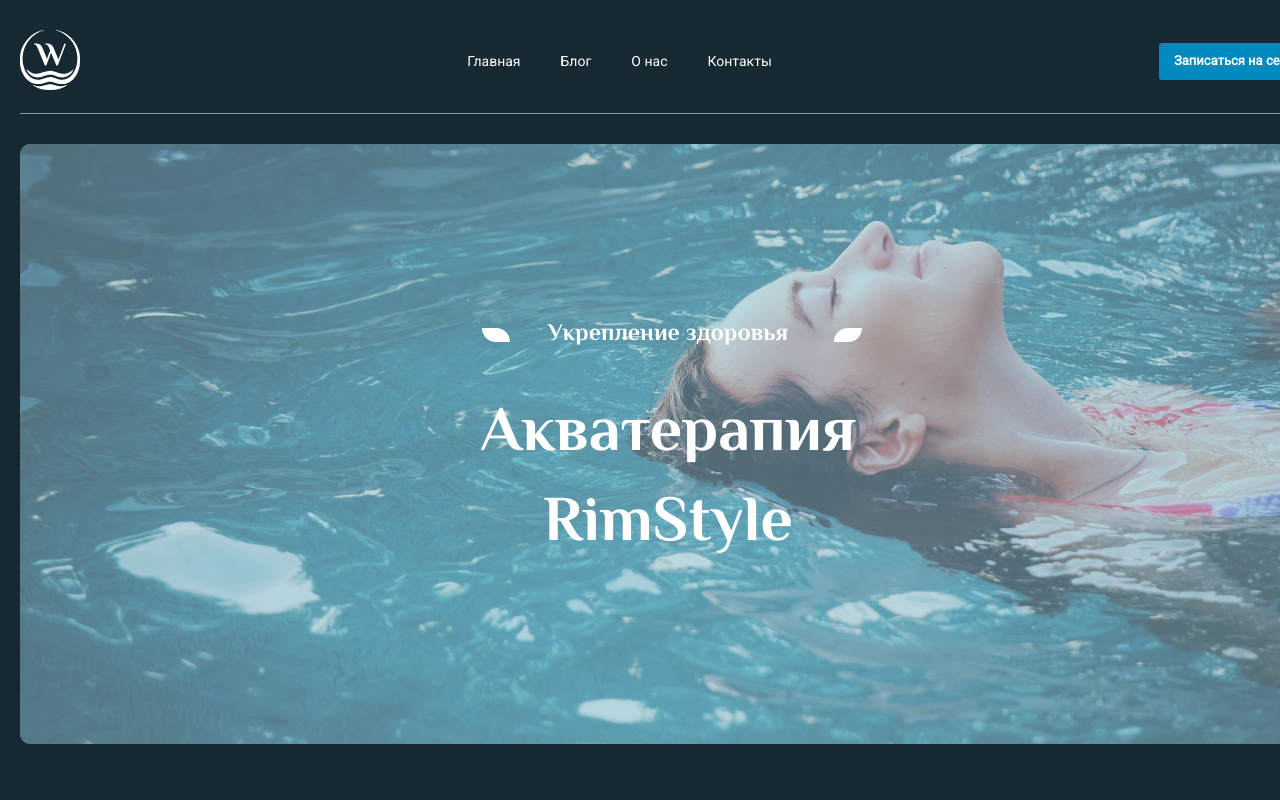
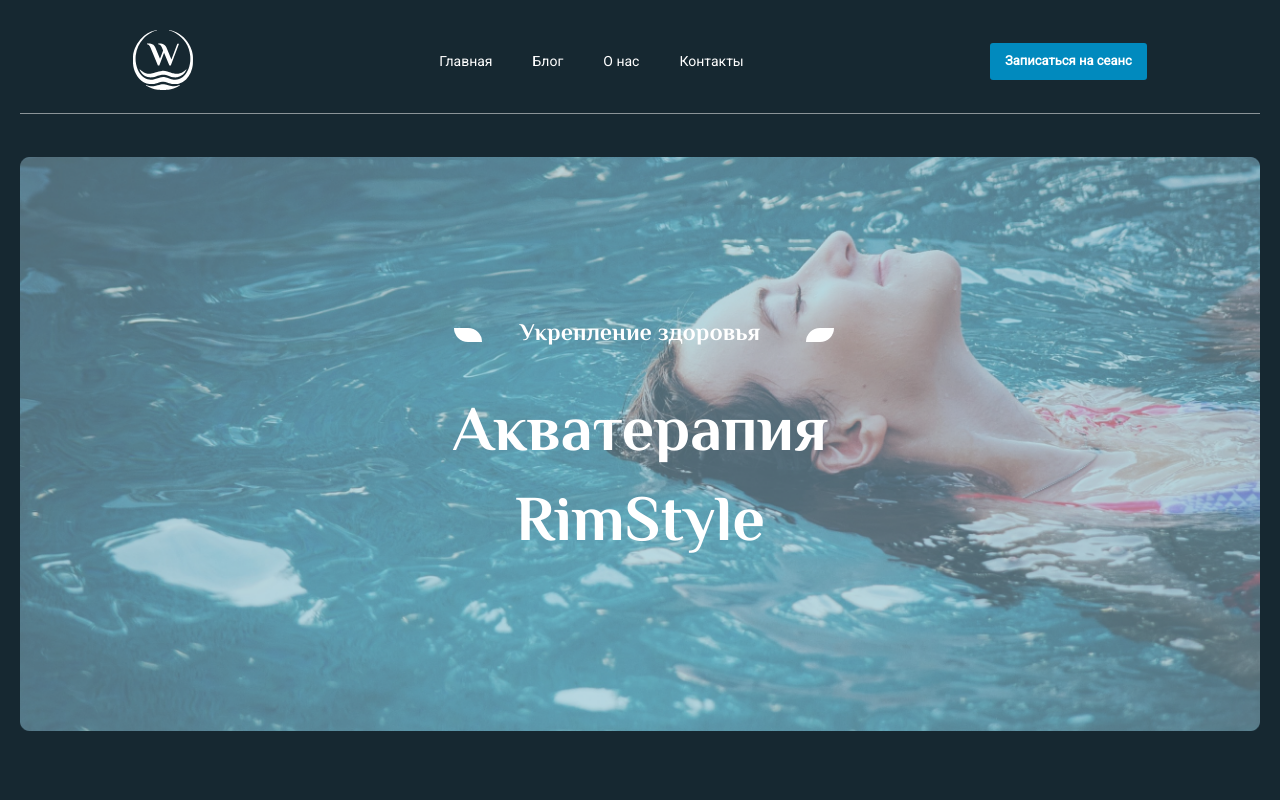
Before and after one commit to exwizar/Multi-page-website, a React (Create React App) app: page / in a window 1280 px wide. Shown: the top 800 px of the page. Built offline with nearby package versions, Linux system fonts and the light colour scheme.

Commit message:
add flex-wrap in styles

```diff
--- a/src/page/main/Mainpage.jsx
+++ b/src/page/main/Mainpage.jsx
@@ -15,7 +15,7 @@
     dots: true,
     infinite: true,
     speed: 500,
-    slidesToShow: 3,
+    slidesToShow: 1,
     slidesToScroll: 1,
     autoplay: true,
     autoplaySpeed: 10000,
@@ -100,22 +100,22 @@
       <div className='about'>
         <Heading>Об RitmStyle</Heading>
 
-        <div className='about-massage'>
-          <div className='about-massage__info'>
+        <div className='about-block'>
+          <div className='about-massage'>
             <h2 className='about-massage__title'>RitmStyle массаж</h2>
             <p className='about-massage__text'>Lorem ipsum dolor sit amet, consectetur adipiscing elit. Donec in purus, sed tellus eget mattis nibh quam. Eu ornare nunc, id est. Erat consectetur etiam a sit diam in imperdiet amet. Diam nisl, ipsum suscipit amet. Eleifend amet habitasse proin quis adipiscing.
             Nisl convallis mauris in consequat. Sit ac vitae posuere maecenas dictumst quam. Felis amet diam, non augue massa. Egestas molestie lobortis rhoncus, elit nulla nisl. Habitant tortor at tempor.</p>
           </div>
-            <div className='about-massage__img'>
+            <div className='about-block__img'>
               <img src={swimGrl} alt="" />
             </div>
         </div>
 
-        <div className='about-massage'>
-            <div className='about-massage__img'>
+        <div className='about-block'>
+            <div className='about-block__img'>
               <img src={swimGrl} alt="" />
             </div>
-          <div className='about-massage__info'>
+          <div className='about-massage'>
             <h2 className='about-massage__title'>RitmStyle массаж</h2>
             <p className='about-massage__text'>Lorem ipsum dolor sit amet, consectetur adipiscing elit. Donec in purus, sed tellus eget mattis nibh quam. Eu ornare nunc, id est. Erat consectetur etiam a sit diam in imperdiet amet. Diam nisl, ipsum suscipit amet. Eleifend amet habitasse proin quis adipiscing.
             Nisl convallis mauris in consequat. Sit ac vitae posuere maecenas dictumst quam. Felis amet diam, non augue massa. Egestas molestie lobortis rhoncus, elit nulla nisl. Habitant tortor at tempor.</p>
--- a/src/page/main/mainStyle.scss
+++ b/src/page/main/mainStyle.scss
@@ -11,7 +11,7 @@
         background-repeat: no-repeat;
         background-size: 100%;
         object-fit: cover;
-        width: 1296px;
+        max-width: 1296px;
         height: 600px;
         margin-top: 50px;
         display: flex;
@@ -155,15 +155,17 @@
     .about {
       padding-top: 700px;
 
-        .about-massage {
+        .about-block {
             display: flex;
             align-items: center;
             justify-content: center;
             gap: 84px;
+            flex-wrap: wrap;
+            margin-bottom: 100px;
             &:first-of-type {
                 padding-bottom: 100px;
             }
-            .about-massage__info {
+            .about-massage {
                 .about-massage__title {
                     font-family: 'Roboto', sans-serif;
                     font-style: normal;
@@ -180,6 +182,7 @@
                     font-size: 16px;
                     line-height: 140%;
                 }
+
             }
         }
     }
@@ -190,6 +193,7 @@
             align-items: center;
             justify-content: center;
             gap: 134px;
+            flex-wrap: wrap;
             .price-list {
                 .price-list__info {
                     display: flex;
--- a/src/page/news/posts/postStyle.scss
+++ b/src/page/news/posts/postStyle.scss
@@ -8,10 +8,12 @@
         display: flex;
         margin-bottom: 45px;
         gap: 50px;
+        flex-wrap: wrap;
         .wrapper-img {
         }
 
         .wrapper-content{
+            width: 40%;
             .data-block {
                 width: 96px;
                 padding: 6px 12px 5px;
--- a/src/scss/appStyle.scss
+++ b/src/scss/appStyle.scss
@@ -8,13 +8,14 @@
         flex-direction: column;
         min-height: 93.7vh;
         margin: 30px auto;
-        width: 1336px;
+        max-width: 1336px;
         padding: 0 20px;
         .menu {
             display: flex;
-            justify-content: space-between;
+            justify-content: space-around;
             align-items: center;
             flex-direction: row;
+            flex-wrap: wrap;
             .menu-links {
                 .link {
                     font-family: 'Roboto';
```
